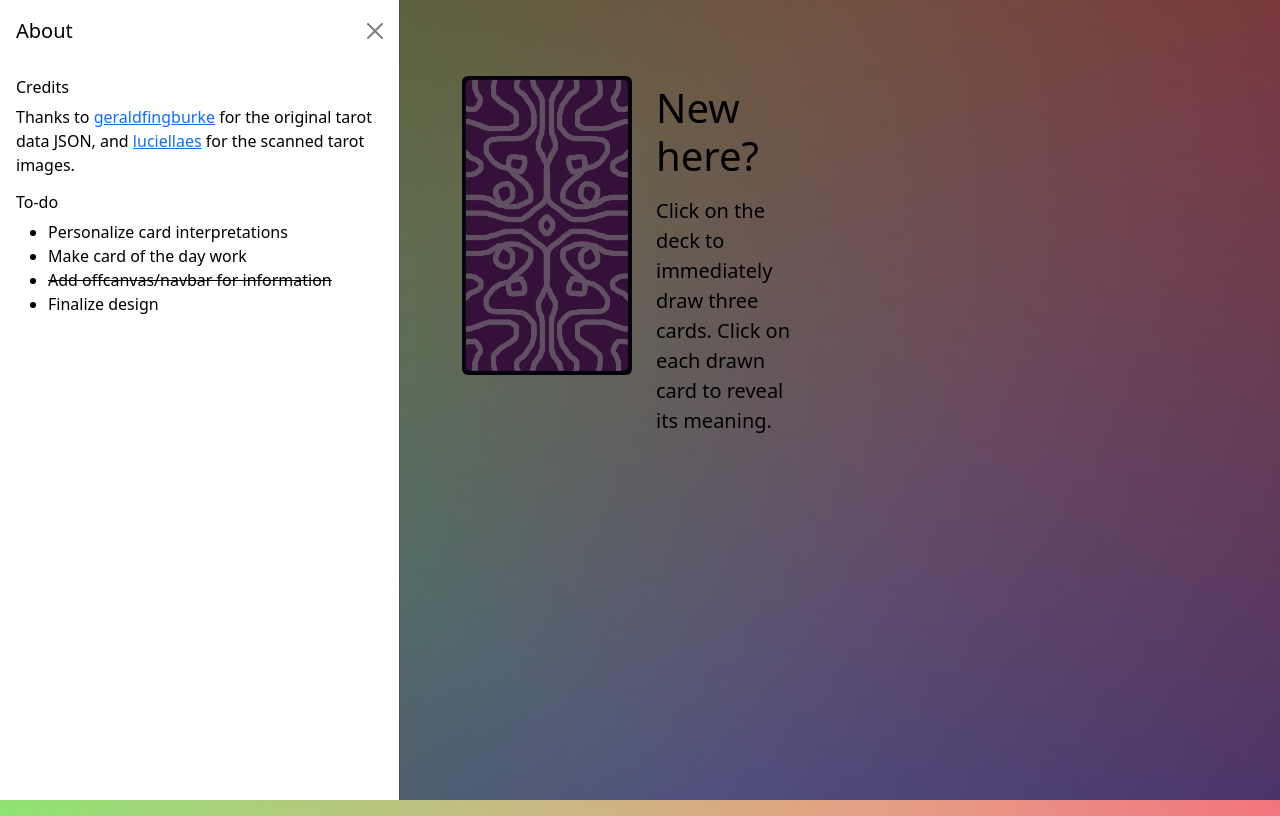
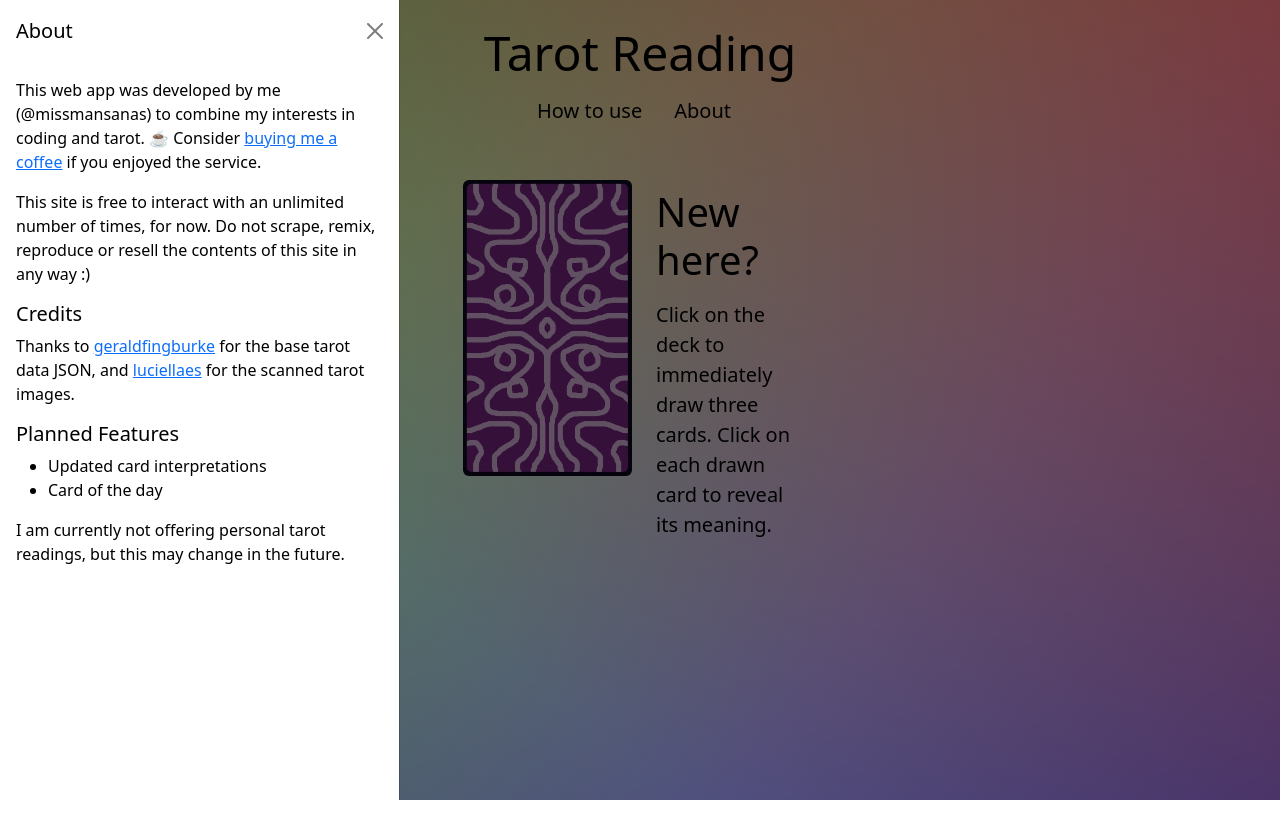
Before and after one commit to missmansanas/tarot-reading, a React (Create React App) app: page / in a window 1280 px wide. Both pictures are taken after a click on the button "About". Built offline with nearby package versions, Linux system fonts and the light colour scheme.

Commit message:
Updated info panels and nav

```diff
--- a/public/index.html
+++ b/public/index.html
@@ -7,9 +7,8 @@
     <meta name="theme-color" content="#000000" />
     <meta
       name="description"
-      content="Web site created using create-react-app"
+      content="A simple generative tarot reading app"
     />
-    <link rel="apple-touch-icon" href="%PUBLIC_URL%/logo192.png" />
     <!--
       manifest.json provides metadata used when your web app is installed on a
       user's mobile device or desktop. See https://developers.google.com/web/fundamentals/web-app-manifest/
--- a/src/About.js
+++ b/src/About.js
@@ -10,8 +10,8 @@ function About() {
 
   return (
     <>
-      <Button variant="light" onClick={handleShow}  className="border-0 bg-transparent text-black">
-        About
+      <Button variant="light" onClick={handleShow}  className="border-0 bg-transparent text-black mx-1">
+        <span className="lead">About</span>
       </Button>
 
       <Offcanvas show={show} onHide={handleClose}>
@@ -19,15 +19,17 @@ function About() {
           <Offcanvas.Title>About</Offcanvas.Title>
         </Offcanvas.Header>
         <Offcanvas.Body className="text-black">
-        <h6>Credits</h6>
-          <p>Thanks to <a href="https://github.com/geraldfingburke/plateau-tarot-api">geraldfingburke</a> for the original tarot data JSON, and <a href="https://luciellaes.itch.io/rider-waite-smith-tarot-cards-cc0">luciellaes</a> for the scanned tarot images.</p>
-        <h6>To-do</h6>
+          <p>This web app was developed by me (@missmansanas) to combine my interests in coding and tarot. ☕ Consider <a href="https://ko-fi.com/missmansanas">buying me a coffee</a> if you enjoyed the service.</p>
+          <p>This site is free to interact with an unlimited number of times, for now. Do not scrape, remix, reproduce or resell the contents of this site in any way :)</p>
+
+        <h5>Credits</h5>
+          <p>Thanks to <a href="https://github.com/geraldfingburke/plateau-tarot-api">geraldfingburke</a> for the base tarot data JSON, and <a href="https://luciellaes.itch.io/rider-waite-smith-tarot-cards-cc0">luciellaes</a> for the scanned tarot images.</p>
+        <h5>Planned Features</h5>
           <ul>
-            <li>Personalize card interpretations</li>
-            <li>Make card of the day work</li>
-            <li><s>Add offcanvas/navbar for information</s></li>
-            <li>Finalize design</li>
+            <li>Updated card interpretations</li>
+            <li>Card of the day</li>
           </ul>
+          <p>I am currently not offering personal tarot readings, but this may change in the future.</p>
         </Offcanvas.Body>
       </Offcanvas>
     </>
--- a/src/App.css
+++ b/src/App.css
@@ -4,7 +4,7 @@ body {
               linear-gradient(336deg, rgba(0,0,255,.5), rgba(0,0,255,0) 70.71%);
   background-repeat: no-repeat;
   background-color: white;
-  height: 100vh;
+  height: 90vh;
   color: black;
   background-attachment: fixed;
 }
--- a/src/App.js
+++ b/src/App.js
@@ -42,16 +42,15 @@ function App() {
 
   return (
     <div className="App">
-
-      <Container className="my-3 ms-3 nav">
+      <h1 className="display-5 text-center mt-4">Tarot Reading</h1>
+      <Container className="mb-4 m-auto nav justify-content-center">
         <FAQ/><About/>
       </Container>
 
-      <Container className="m-auto container-lg">
+      <Container className="m-auto container-md p-md-3">
         <Row className="justify-content-center m-auto">
           <Col xs={5} lg={2} className="p-2 bg-transparent border-white">
             <img onClick={readThree} className="deck rounded img-fluid" src={require("./assets/CardBacks.jpg")} alt=""/><br/>
-            {/* <Button className="shuffle px-5 my-3">Shuffle</Button> */}
           </Col>
               {reading?.length > 0
                 ? (<>
--- a/src/CardApp.js
+++ b/src/CardApp.js
@@ -10,8 +10,8 @@ const CardApp = ({ card }) => {
     <Card.Img className="readcard" src={card.arcana === "Minor" ? require(`./assets/${card.suit}${card.rank}.jpg`) : require(`./assets/${card.rank}-${card.name.replace(/ /g,"")}.jpg`)} onClick={()=>setOpen(!open)}></Card.Img>
     <Collapse in={open}>
         <Card.Body>
-            <Card.Title>{card.name}</Card.Title>
             <Card.Text>{card.description}</Card.Text>
+            <Card.Subtitle>Symbols: {card.symbols}</Card.Subtitle>
         </Card.Body>
     </Collapse>
     </Card>
--- a/src/FAQ.js
+++ b/src/FAQ.js
@@ -10,22 +10,23 @@ function FAQ() {
 
   return (
     <>
-      <Button variant="light" onClick={handleShow}  className="border-0 bg-transparent text-black">
-        How it works
+      <Button variant="light" onClick={handleShow}  className="border-0 bg-transparent text-black mx-1">
+        <span className="lead">How to use</span>
       </Button>
 
       <Offcanvas show={show} onHide={handleClose}>
         <Offcanvas.Header closeButton>
-          <Offcanvas.Title>How it works</Offcanvas.Title>
+          <Offcanvas.Title>How to...</Offcanvas.Title>
         </Offcanvas.Header>
         <Offcanvas.Body className="text-black bg-transparent">
-          <h5>Interacting with the app</h5>
-            <p>Click on the violet deck to generate three random cards. Click on any card to reveal/hide its meaning. Generate a new spread as many times as you wish.</p>
-            <p>Each spread will always deal three unique cards. You won't, for example, get the Ace of Swords side-by-side - though it may re-appear in the very next reading you request.</p>
-          <h5>Interpreting the cards</h5>
-            <p>As an automated reading, the revealed meaning of each card will be generic to that card. It does not take into account the other two cards that have appeared beside it. It also can't read any context.</p>
-            <p>If you're seeking something with more depth and empathy, you will need to call on your own intuitive input or seek a human reader.</p>
-          <h5>Reading ideas</h5>
+          <h5>...interact with the app</h5>
+            <p>Click on the violet deck to generate three random cards. Click on any card to reveal/hide its meaning.</p>
+            <p>Each spread will always deal three cards unique from each other, but cards can reappear between spreads (the next time you click the deck).</p>
+          <h5>...read the cards</h5>
+            <p>The card meanings are pulled directly from a list and printed as is. It doesn't change to account for the context of your query or the other cards that were drawn.</p>
+            <p>If you're seeking something with more depth, empathy and personalization, you will need to call on your own intuition or seek a human reader.</p>
+          <h5>...read the spread</h5>
+            <p>Some simple ways to interpret three cards together:</p>
             <ul>
               <li>past, present, future</li>
               <li>situation, action, outcome</li>
```
Also changed, not shown: public/manifest.json, src/logo.svg (deleted), 1 other file (tests, documents, lock files or other folders).
